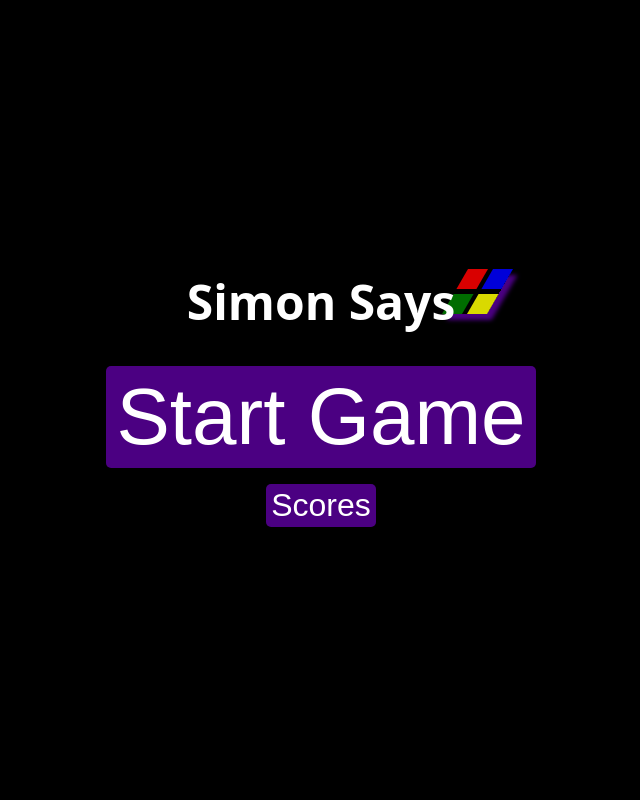
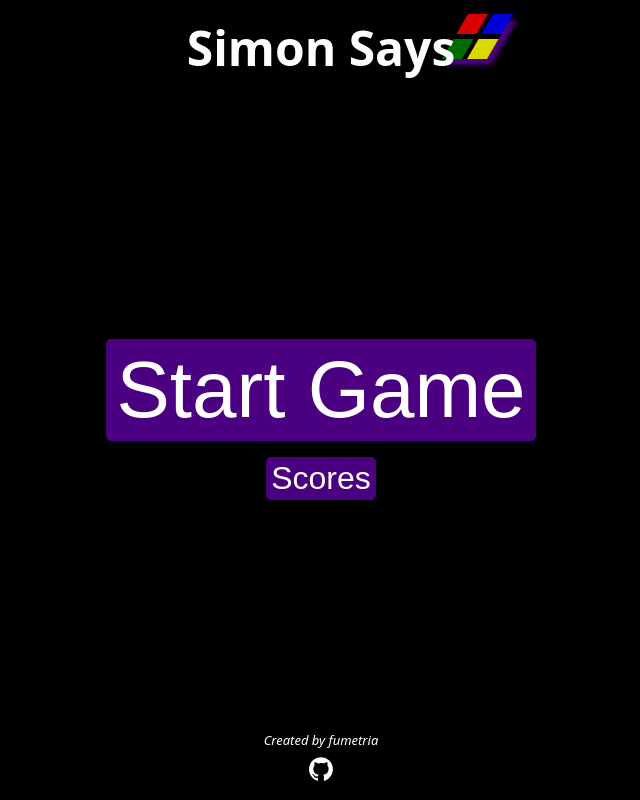
Before and after one commit to fumetria/bored-game, a website: page public/index.html in a window 1280 px wide. Shown: the whole page, without its empty margins (319-959 px from the left). Drawn offline with nearby package versions, Linux system fonts and the light colour scheme.

Commit message:
Add footer with author name and Github url project

```diff
--- a/public/index.html
+++ b/public/index.html
@@ -81,6 +81,16 @@
             </table>
         </section>
     </main>
+    <footer>
+        <p>Created by fumetria</p>
+        <a href="https://github.com/fumetria/bored-game" target="_blank" class="sm-icon">
+            <svg width="24" height="24" xmlns="http://www.w3.org/2000/svg" class="" viewBox="0 0 98 96">
+                <path fill-rule="evenodd" clip-rule="evenodd"
+                    d="M48.854 0C21.839 0 0 22 0 49.217c0 21.756 13.993 40.172 33.405 46.69 2.427.49 3.316-1.059 3.316-2.362 0-1.141-.08-5.052-.08-9.127-13.59 2.934-16.42-5.867-16.42-5.867-2.184-5.704-5.42-7.17-5.42-7.17-4.448-3.015.324-3.015.324-3.015 4.934.326 7.523 5.052 7.523 5.052 4.367 7.496 11.404 5.378 14.235 4.074.404-3.178 1.699-5.378 3.074-6.6-10.839-1.141-22.243-5.378-22.243-24.283 0-5.378 1.94-9.778 5.014-13.2-.485-1.222-2.184-6.275.486-13.038 0 0 4.125-1.304 13.426 5.052a46.97 46.97 0 0 1 12.214-1.63c4.125 0 8.33.571 12.213 1.63 9.302-6.356 13.427-5.052 13.427-5.052 2.67 6.763.97 11.816.485 13.038 3.155 3.422 5.015 7.822 5.015 13.2 0 18.905-11.404 23.06-22.324 24.283 1.78 1.548 3.316 4.481 3.316 9.126 0 6.6-.08 11.897-.08 13.526 0 1.304.89 2.853 3.316 2.364 19.412-6.52 33.405-24.935 33.405-46.691C97.707 22 75.788 0 48.854 0z"
+                    fill="#fff" />
+            </svg>
+        </a>
+    </footer>
     <script src="https://cdn.jsdelivr.net/npm/canvas-confetti@1.9.3/dist/confetti.browser.min.js"></script>
     <script type="module" src="./logic.js"></script>
 </body>
--- a/public/style.css
+++ b/public/style.css
@@ -11,9 +11,14 @@ body {
     margin: 0;
     display: flex;
     flex-direction: column;
-    justify-content: center;
+    justify-content: space-between;
     align-items: center;
+    padding: 5px 0;
     height: 100vh;
+}
+
+body>* {
+    padding: 10px 0;
 }
 
 section {
@@ -50,7 +55,7 @@ h1 {
     margin-bottom: 2rem;
 }
 
-.centre {
+.center {
     text-align: center;
 }
 
@@ -86,6 +91,11 @@ h1 {
     font-size: 1rem;
     cursor: pointer;
     text-transform: capitalize;
+}
+
+.sm-icon {
+    height: 20px;
+    width: 20px;
 }
 
 #game-start {
@@ -159,6 +169,16 @@ header>* {
     padding: 0;
 }
 
+footer {
+    text-align: center;
+    font-size: small;
+    font-style: italic;
+
+    &>* {
+        margin-bottom: 0.5rem;
+    }
+}
+
 #logo {
     display: grid;
     grid-template-columns: 1fr 1fr;
@@ -167,7 +187,7 @@ header>* {
     position: absolute;
     gap: 5px;
     transform: skew(-30deg);
-    top: 0;
+    top: 10%;
     left: 100%;
     box-shadow: 8px 6px 4px indigo;
 
```
Also changed, not shown: public/img/github-mark-white.svg (added).
